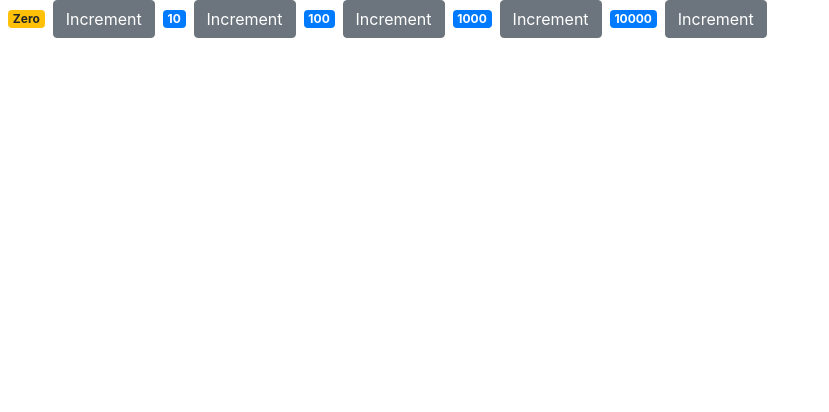
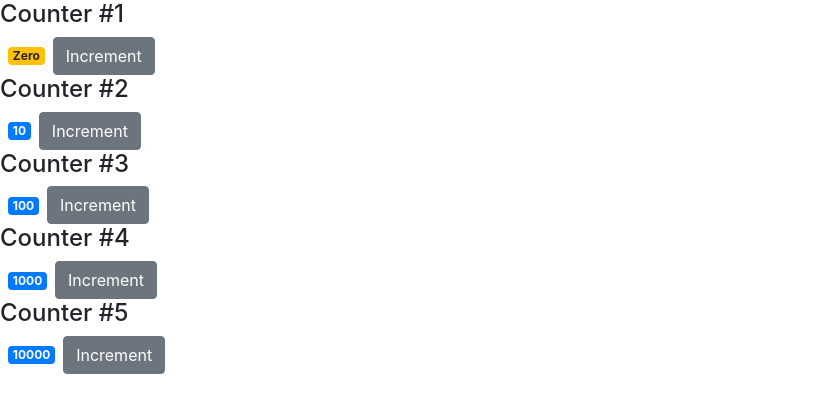
Before and after one commit to AD0791/formation, a React (Create React App) app in the folder Mosh/React/counter-app/: page / in a window 1280 px wide. Shown: the top 412 px of the page, without its empty margins (0-829 px from the left). Built offline with nearby package versions, Linux system fonts and the light colour scheme.

Commit message:
debugging aps

```diff
--- a/Mosh/React/counter-app/src/components/counter.jsx
+++ b/Mosh/React/counter-app/src/components/counter.jsx
@@ -12,8 +12,10 @@
     this.setState({ value: this.state.value + 1 });
   };
   render() {
+    // let's render the children now
     return (
       <React.Fragment>
+        <h4>Counter #{this.props.id}</h4>
         <span className={this.getBadgeClasses()}>{this.formatCount()}</span>
         <button
           onClick={this.handleIncrement}
--- a/Mosh/React/counter-app/src/components/counters.jsx
+++ b/Mosh/React/counter-app/src/components/counters.jsx
@@ -14,9 +14,11 @@
 
   render() {
     return (
+      // We didn't kneed the children in this case.
+      // let's use the attributes.
       <React.Fragment>
         {this.state.counters.map(counter => (
-          <Counter key={counter.id} value={counter.value} />
+          <Counter key={counter.id} value={counter.value} id={counter.id} />
         ))}
       </React.Fragment>
     );
```
Also changed, not shown: 1 other file (tests, documents, lock files or other folders).
